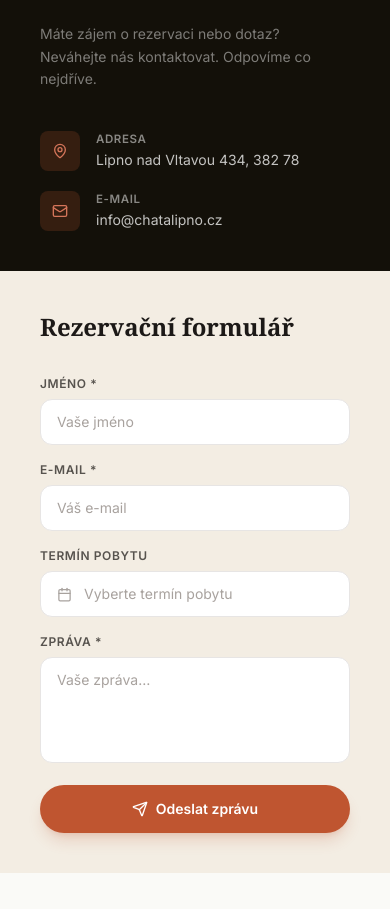
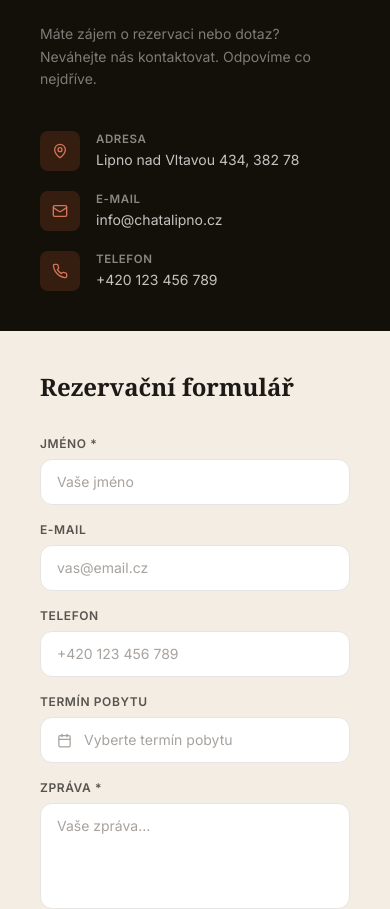
Before and after one commit to Dendak/chata, a React (Vite) app: page / in a window 390 px wide. Shown: the part 6320-7229 px from the top of the page. Built offline with nearby package versions, Linux system fonts and the light colour scheme; a web font is replaced by a local one.

Commit message:
Add phone field, validate email/phone format, require at least one contact method

```diff
--- a/src/components/Contact.jsx
+++ b/src/components/Contact.jsx
@@ -1,27 +1,66 @@
 import { useState } from 'react'
 import { motion } from 'framer-motion'
-import { MapPin, Mail, Send, Check } from 'lucide-react'
+import { MapPin, Mail, Send, Check, Phone, AlertCircle } from 'lucide-react'
 import { img } from '../utils/img'
 import DateRangePicker from './DateRangePicker'
 
+const EMAIL_RE = /^[^\s@]+@[^\s@]+\.[^\s@]{2,}$/
+const PHONE_RE = /^\+?[\d\s\-().]{7,20}$/
+
 export default function Contact() {
   const [sent, setSent] = useState(false)
-  const [form, setForm] = useState({ name: '', email: '', message: '' })
+  const [form, setForm] = useState({ name: '', email: '', phone: '', message: '' })
   const [dates, setDates] = useState({ start: null, end: null })
+  const [errors, setErrors] = useState({})
+  const [touched, setTouched] = useState({})
 
-  const set = (key) => (e) => setForm(f => ({ ...f, [key]: e.target.value }))
+  const set = (key) => (e) => {
+    setForm(f => ({ ...f, [key]: e.target.value }))
+    // clear error on change
+    if (errors[key]) setErrors(err => ({ ...err, [key]: null }))
+  }
+
+  const touch = (key) => () => setTouched(t => ({ ...t, [key]: true }))
+
+  const validate = (f = form) => {
+    const e = {}
+    if (!f.name.trim()) e.name = 'Jméno je povinné'
+    // at least one contact method
+    if (!f.email.trim() && !f.phone.trim()) {
+      e.contact = 'Vyplňte alespoň e-mail nebo telefon'
+    } else {
+      if (f.email.trim() && !EMAIL_RE.test(f.email.trim()))
+        e.email = 'Neplatný formát e-mailu'
+      if (f.phone.trim() && !PHONE_RE.test(f.phone.trim()))
+        e.phone = 'Neplatný formát telefonu'
+    }
+    if (!f.message.trim()) e.message = 'Zpráva je povinná'
+    return e
+  }
 
   const handleSubmit = (e) => {
     e.preventDefault()
+    const errs = validate()
+    if (Object.keys(errs).length) {
+      setErrors(errs)
+      setTouched({ name: true, email: true, phone: true, message: true, contact: true })
+      return
+    }
     setSent(true)
     setTimeout(() => {
       setSent(false)
-      setForm({ name: '', email: '', message: '' })
+      setForm({ name: '', email: '', phone: '', message: '' })
       setDates({ start: null, end: null })
+      setErrors({})
+      setTouched({})
     }, 4000)
   }
 
-  const inputCls = "w-full bg-white border border-stone-200 rounded-xl px-4 py-3 text-sm text-stone-900 placeholder-stone-400 focus:outline-none focus:border-accent focus:ring-2 focus:ring-accent/10 transition-all"
+  const inputCls = (key) => `w-full bg-white border rounded-xl px-4 py-3 text-sm text-stone-900 placeholder-stone-400 focus:outline-none focus:ring-2 transition-all ${
+    touched[key] && errors[key]
+      ? 'border-red-400 focus:border-red-400 focus:ring-red-400/10'
+      : 'border-stone-200 focus:border-accent focus:ring-accent/10 hover:border-stone-300'
+  }`
   const labelCls = "block text-[0.75rem] font-semibold text-stone-600 uppercase tracking-wider mb-1.5"
 
   return (
@@ -50,6 +89,7 @@ export default function Contact() {
             {[
               { Icon: MapPin, label: 'Adresa', value: 'Lipno nad Vltavou 434, 382 78' },
               { Icon: Mail,   label: 'E-mail', value: 'info@chatalipno.cz' },
+              { Icon: Phone,  label: 'Telefon', value: '+420 123 456 789' },
             ].map(({ Icon, label, value }) => (
               <div key={label} className="flex items-start gap-4">
                 <div className="w-10 h-10 rounded-lg bg-accent/20 flex items-center justify-center flex-shrink-0"
@@ -75,31 +115,58 @@ export default function Contact() {
         className="bg-warm flex items-center p-10 lg:p-16">
         <div className="w-full max-w-md">
           <h3 className="font-serif text-2xl font-bold text-stone-900 mb-8">Rezervační formulář</h3>
-          <form onSubmit={handleSubmit} className="space-y-4">
+          <form onSubmit={handleSubmit} noValidate className="space-y-4">
+
+            {/* Jméno */}
+            <div>
+              <label className={labelCls}>Jméno *</label>
+              <input type="text" placeholder="Vaše jméno"
+                value={form.name} onChange={set('name')} onBlur={touch('name')}
+                className={inputCls('name')} />
+              <FieldError show={touched.name} msg={errors.name} />
+            </div>
+
+            {/* E-mail + Telefon */}
             <div className="grid sm:grid-cols-2 gap-4">
               <div>
-                <label className={labelCls}>Jméno *</label>
-                <input type="text" required placeholder="Vaše jméno"
-                  value={form.name} onChange={set('name')} className={inputCls} />
+                <label className={labelCls}>E-mail</label>
+                <input type="email" placeholder="vas@email.cz"
+                  value={form.email} onChange={set('email')} onBlur={touch('email')}
+                  className={inputCls('email')} />
+                <FieldError show={touched.email} msg={errors.email} />
               </div>
               <div>
-                <label className={labelCls}>E-mail *</label>
-                <input type="email" required placeholder="Váš e-mail"
-                  value={form.email} onChange={set('email')} className={inputCls} />
+                <label className={labelCls}>Telefon</label>
+                <input type="tel" placeholder="+420 123 456 789"
+                  value={form.phone} onChange={set('phone')} onBlur={touch('phone')}
+                  className={inputCls('phone')} />
+                <FieldError show={touched.phone} msg={errors.phone} />
               </div>
             </div>
 
+            {/* contact error */}
+            {touched.contact && errors.contact && (
+              <div className="flex items-center gap-2 text-xs text-red-500 -mt-1 bg-red-50 border border-red-200 rounded-lg px-3 py-2">
+                <AlertCircle size={13} className="flex-shrink-0" />
+                {errors.contact}
+              </div>
+            )}
+
+            {/* Termín */}
             <div>
               <label className={labelCls}>Termín pobytu</label>
               <DateRangePicker value={dates} onChange={setDates} />
             </div>
 
+            {/* Zpráva */}
             <div>
               <label className={labelCls}>Zpráva *</label>
-              <textarea required rows={4} placeholder="Vaše zpráva…"
-                value={form.message} onChange={set('message')}
-                className={`${inputCls} resize-none`} />
+              <textarea rows={4} placeholder="Vaše zpráva…"
+                value={form.message} onChange={set('message')} onBlur={touch('message')}
+                className={`${inputCls('message')} resize-none`} />
+              <FieldError show={touched.message} msg={errors.message} />
             </div>
+
             <button type="submit"
               className={`w-full flex items-center justify-center gap-2 py-3.5 rounded-full text-sm font-semibold transition-all hover:-translate-y-0.5 ${
                 sent
@@ -117,3 +184,13 @@ export default function Contact() {
     </section>
   )
 }
+
+function FieldError({ show, msg }) {
+  if (!show || !msg) return null
+  return (
+    <p className="flex items-center gap-1.5 mt-1.5 text-xs text-red-500">
+      <AlertCircle size={11} className="flex-shrink-0" />
+      {msg}
+    </p>
+  )
+}
```
